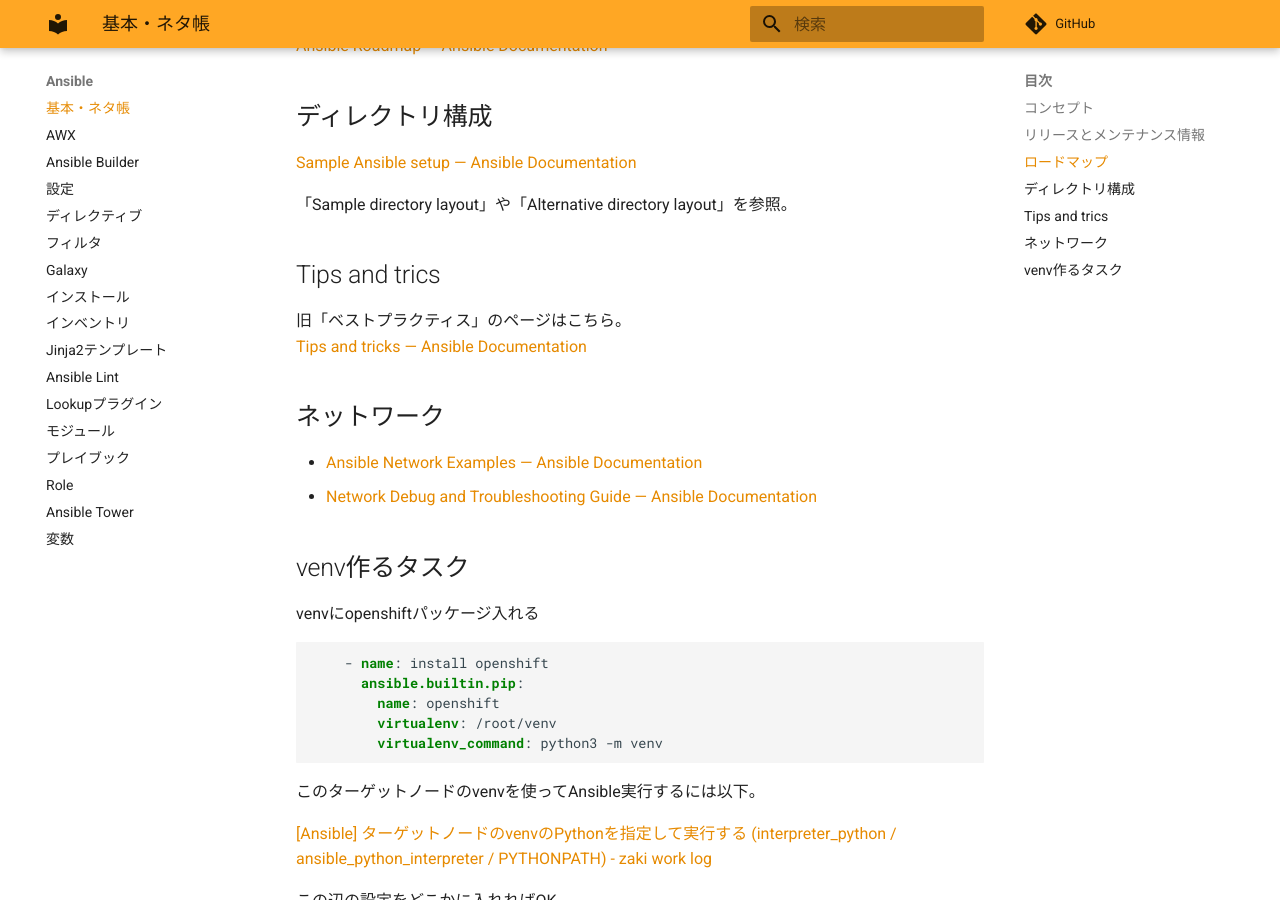
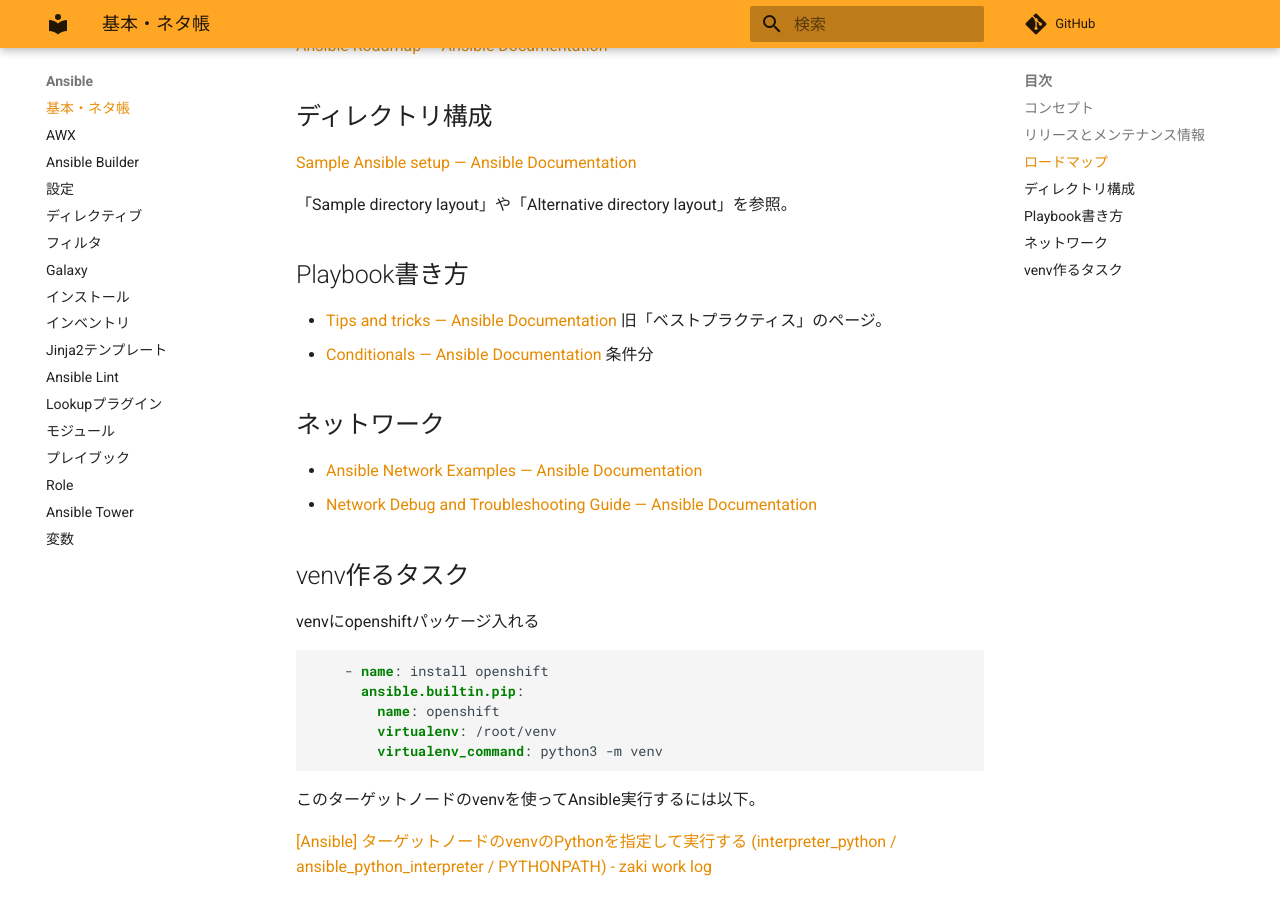
Before and after one commit to zaki-lknr/docs, an MkDocs documentation site: the page built from docs/Ansible/index.md, in a window 1280 px wide and 900 px high, scrolled down 512 px. Built offline with MkDocs 1.6.1 and Material for MkDocs 9.7.7, drawn with Linux system fonts in a browser that asks for light colours; comment, search, counter and statistics services are not loaded.

Commit message:
add: ansible: 条件分へのリンク

```diff
--- a/docs/Ansible/index.md
+++ b/docs/Ansible/index.md
@@ -19,10 +19,10 @@
 
 「Sample directory layout」や「Alternative directory layout」を参照。
 
-## Tips and trics
+## Playbook書き方
 
-旧「ベストプラクティス」のページはこちら。
-[Tips and tricks — Ansible Documentation](https://docs.ansible.com/ansible/latest/user_guide/playbooks_best_practices.html)
+- [Tips and tricks — Ansible Documentation](https://docs.ansible.com/ansible/latest/user_guide/playbooks_best_practices.html) 旧「ベストプラクティス」のページ。
+- [Conditionals — Ansible Documentation](https://terryhowe.github.io/ansible-modules-hashivault/user_guide/playbooks_conditionals.html) 条件分
 
 ## ネットワーク
 
```
